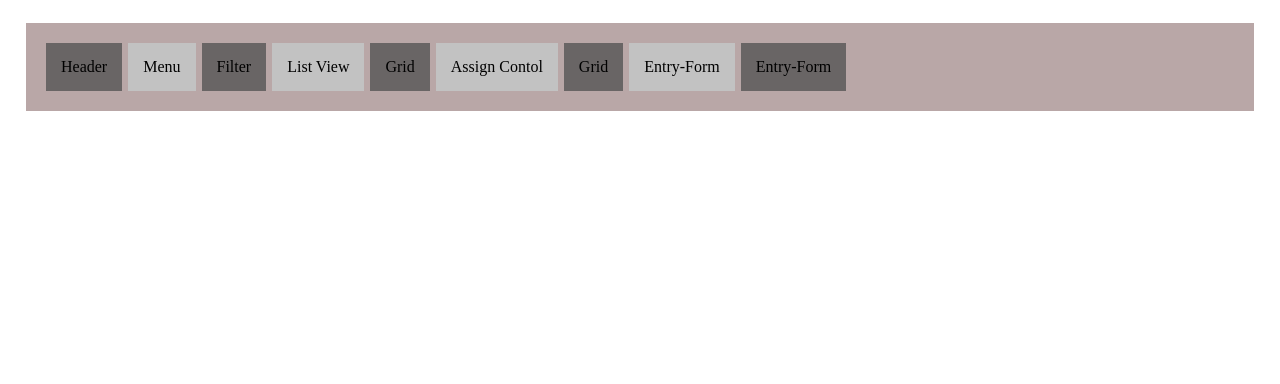
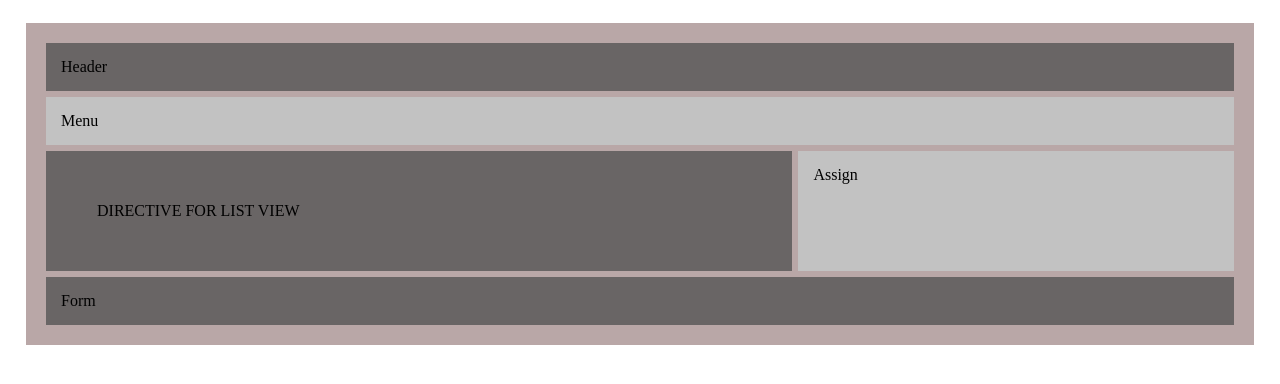
Before and after one commit to jwalkcoding/jstack, a plain HTML site: page index.html in a window 1280 px wide. Drawn offline with nearby package versions, Linux system fonts and the light colour scheme.

Commit message:
updated layout css

```diff
--- a/css/layout.css
+++ b/css/layout.css
@@ -3,6 +3,7 @@
     background-color: rgb(185, 167, 167);
     margin: auto auto 0 auto;
     padding: 2px 2px;
+
 }
 
 .content {
@@ -16,6 +17,32 @@
     margin: 3px;
 }
 
+.header-area {
+   flex-basis: 100%;
+}
+.menu-area{
+    flex-basis:100%;
+}
+
+.filters-area{
+
+    flex-basis:60%;
+
+}
+
+.right-sidebar{
+    flex-grow:1;
+}
+
+.list-area{
+
+    flex-basis:60%;
+}
+
+.form-area{
+    flex-basis:100%;
+}
+
 .content div:nth-child(2n) {
     background-color: rgb(194, 194, 194);
 }
--- /dev/null
+++ b/directives/listRow/listRow.directive.js
@@ -0,0 +1,9 @@
+myApp.directive('listRow', function() {
+
+    return {
+
+        templateUrl: '/directives/listRow/listRow.tpl.html',
+        replace: true
+    };
+
+})
--- /dev/null
+++ b/directives/listRow/listRow.tpl.html
@@ -0,0 +1,3 @@
+<div class="list">
+    <div class="rowitem">DIRECTIVE FOR LIST VIEW</div>
+</div>
--- a/directives/listview/list.directive.js
+++ /dev/null
@@ -1,9 +0,0 @@
-myApp.directive('listView', function() {
-
-    return {
-
-        templateUrl: '/directives/listview/list.tpl.html',
-        replace: true
-    };
-
-})
--- a/index.html
+++ b/index.html
@@ -16,7 +16,7 @@
 
     <script src="app.js"></script>
     <script src="main.js"></script>
-    <script src="/directives/listview/list.directive.js"></script>
+    <script src="/directives/listRow/listRow.directive.js"></script>
 
 </head>
 
--- a/main.html
+++ b/main.html
@@ -2,15 +2,15 @@
 
     <div class="content">
 
-        <div class="header">Header</div>
-        <div class="menu">Menu</div>
-        <div class="filters">Filter</div>
-        <div class="listview">List View</div>
-        <div class="grid-section">Grid</div>
-        <div class="assign">Assign Contol</div>
-        <div class="grid-section">Grid</div>
-        <div class="entry-form">Entry-Form</div>
-        <div class="entry-form">Entry-Form</div>
+        <div class="header-area">Header</div>
+
+        <div class="menu-area">Menu</div>
+
+        <div class="list-area"><list-row></list-row></div>
+
+        <div class="right-sidebar">Assign</div>
+
+        <div class="form-area">Form</div>
 
     </div>
     </div
```
Also changed, not shown: directives/listview/list.tpl.html (deleted, +0 -3 lines), test.html (added). Lines whose indentation alone changed are shown as unchanged.
